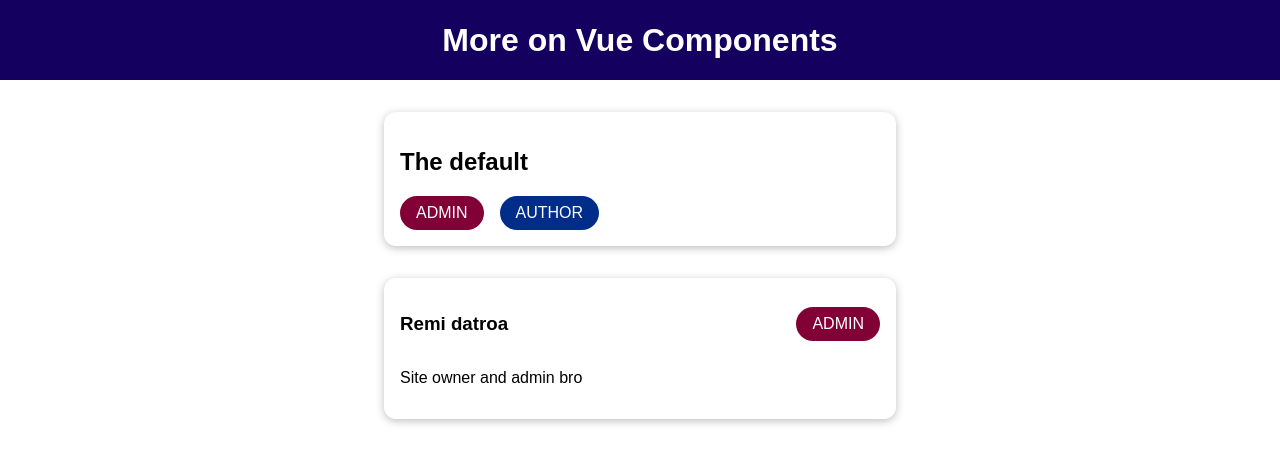
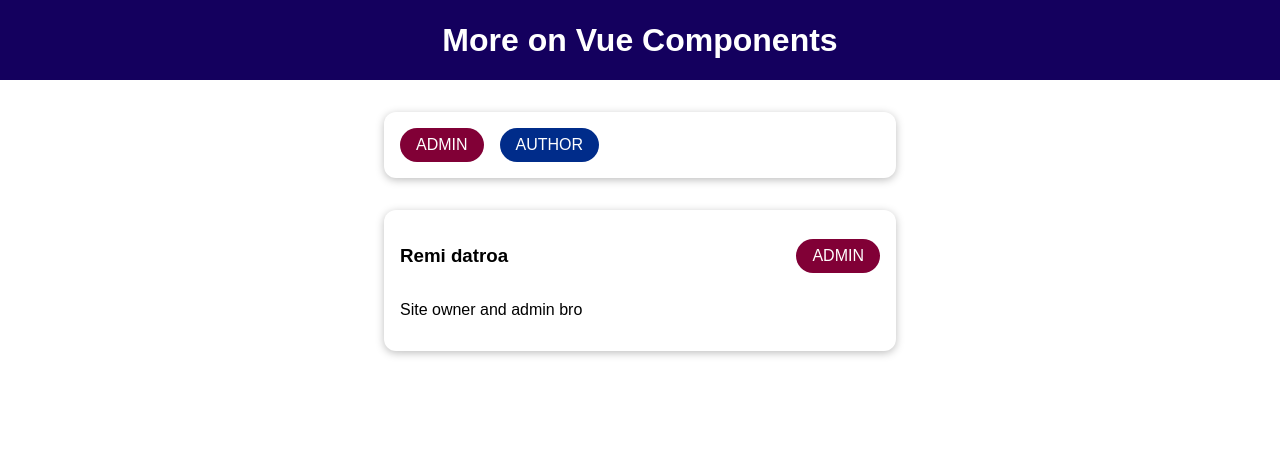
Before and after one commit to remidatroa/explorer, a Vue app in the folder vuejs/cmp-adv-01-starting-setup/: page / in a window 1280 px wide. Shown: the top 464 px of the page. Built offline with nearby package versions, Linux system fonts and the light colour scheme.

Commit message:
vif on the .header check if content / not displayed

```diff
--- a/vuejs/cmp-adv-01-starting-setup/src/components/BaseCard.vue
+++ b/vuejs/cmp-adv-01-starting-setup/src/components/BaseCard.vue
@@ -1,6 +1,6 @@
 <template>
   <div>
-    <header>
+    <header v-if="$slots.header">
         <slot name="header">
           <h2>The default</h2>
         </slot>
@@ -11,7 +11,9 @@
 
 <script>
 export default {
-
+  mounted(){
+    console.log(this.$slots.header);
+  }
 }
 </script>
 
```
